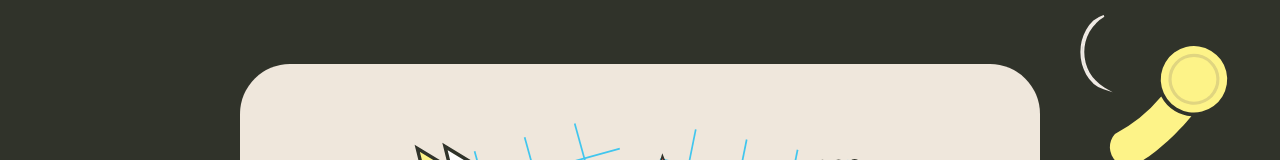
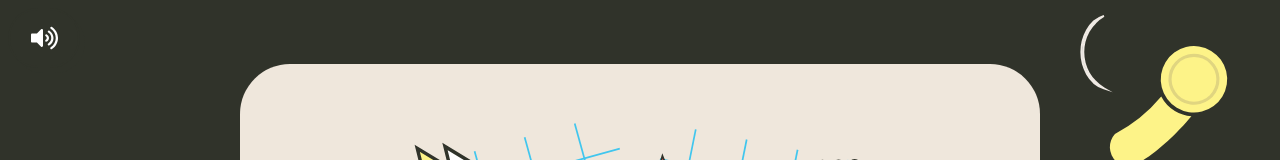
Before and after one commit to Samiam519/portfolio_2021, a Vue app: page / in a window 1280 px wide. Shown: the top 160 px of the page. Built offline with nearby package versions, Linux system fonts and the light colour scheme.

Commit message:
add volume button

```diff
--- a/src/App.vue
+++ b/src/App.vue
@@ -2,9 +2,12 @@
   <div id="app">
     <Intro v-if="showIntro" @hide="hide"/>
     <div v-show="!showIntro" class="site-content">
-      <Carousel @change="changeSlide" :carousel-index="carouselIndex"/>
+      <Carousel @change="changeSlide" :carousel-index="carouselIndex" :soundOn="soundOn"/>
       <Navigation @change="changeSlide" :carousel-index="carouselIndex"/>
       <Changer @prev="prev" @next="next" :carousel-index="carouselIndex"/>
+      <div id="volumeWrapper">
+        <b-button class="is-rounded is-dark is-large" :icon-right="soundOn ? 'volume-up' : 'volume-mute'" @click="changeSound"/>
+      </div>
     </div>
   </div>
 </template>
@@ -26,7 +29,8 @@ export default {
   data() {
     return {
       showIntro: true,
-      carouselIndex: 2
+      carouselIndex: 2,
+      soundOn: true
     }
   },
   mounted() {
@@ -42,6 +46,9 @@ export default {
   methods: {
     hide() {
       this.showIntro = false
+    },
+    changeSound(){
+      this.soundOn = !this.soundOn
     },
     changeSlide(ind) {
       this.carouselIndex = ind
@@ -81,6 +88,13 @@ body {
   height: 100%;
 }
 
+#volumeWrapper{
+  position: absolute;
+  top: 0.5em;
+  left: 0.5em;
+  width: auto;
+}
+
 .site-content {
   animation: fade-in 0.5s forwards;
 }
@@ -104,7 +118,7 @@ body {
 .button{
   filter:drop-shadow(5px 5px 0 #30332A);
   border: 2px solid #30332A !important;
-  border-radius: 0 !important;
+  border-radius: 0;
 }
 
 .is-absolute{
--- a/src/components/Carousel.vue
+++ b/src/components/Carousel.vue
@@ -20,7 +20,7 @@
     <b-carousel
         v-model="index"
         :autoplay="false"
-        @change="slideChange"
+        @change="playSound"
         :indicator="false"
         icon-size="is-large">
       <b-carousel-item>
@@ -395,7 +395,8 @@
 export default {
   name: "Carousel",
   props: {
-    carouselIndex: Number
+    carouselIndex: Number,
+    soundOn: Boolean
   },
   data() {
     return {}
@@ -411,11 +412,13 @@ export default {
     }
   },
   methods: {
-    slideChange() {
-      // play random click sound out of 5 options
-      let allSounds = document.getElementById('click-sounds').children;
-      let randomClickSound = allSounds[Math.floor(Math.random() * allSounds.length)];
-      randomClickSound.play();
+    playSound() {
+      if(this.soundOn){
+        // play random click sound out of 5 options
+        let allSounds = document.getElementById('click-sounds').children;
+        let randomClickSound = allSounds[Math.floor(Math.random() * allSounds.length)];
+        randomClickSound.play();
+      }
     }
   }
 }
--- a/src/main.js
+++ b/src/main.js
@@ -5,10 +5,20 @@ import BulmaTheme from '@/assets/dist_theme.css'
 import AnimateCss from 'animate.css'
 import { library } from '@fortawesome/fontawesome-svg-core';
 // internal icons
-import { faCheck, faCheckCircle, faArrowUp, faAngleRight, faAngleLeft, faAngleDown, faCaretUp, faExclamationCircle} from "@fortawesome/free-solid-svg-icons";
+import {
+  faCheck,
+  faCheckCircle,
+  faArrowUp,
+  faAngleRight,
+  faAngleLeft,
+  faAngleDown,
+  faCaretUp,
+  faExclamationCircle,
+  faVolumeUp, faVolumeMute
+} from "@fortawesome/free-solid-svg-icons";
 import { FontAwesomeIcon } from "@fortawesome/vue-fontawesome";
 
-library.add(faCheck, faCheckCircle, faArrowUp, faAngleRight, faAngleLeft, faAngleDown, faCaretUp, faExclamationCircle);
+library.add(faCheck, faCheckCircle, faArrowUp, faAngleRight, faAngleLeft, faAngleDown, faCaretUp, faExclamationCircle, faVolumeUp, faVolumeMute);
 Vue.component('vue-fontawesome', FontAwesomeIcon);
 
 Vue.use(Buefy, {
```
